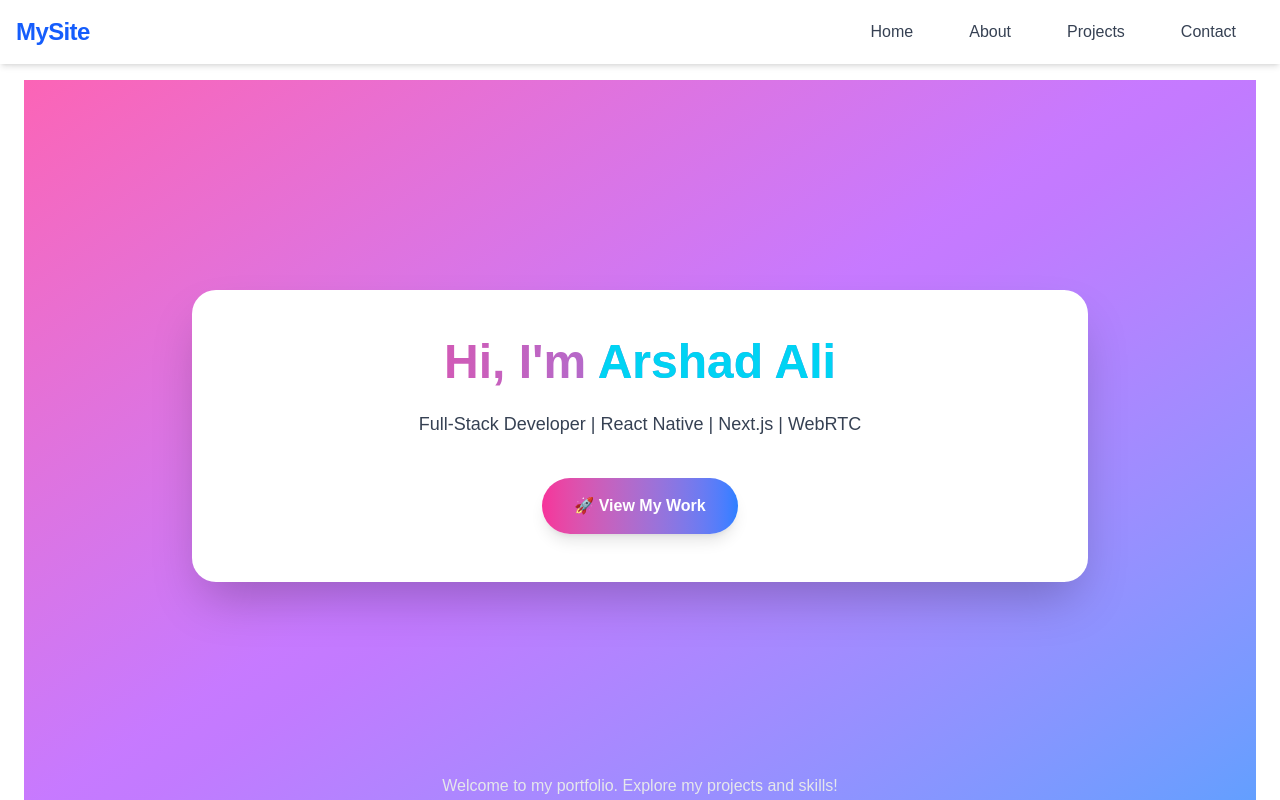
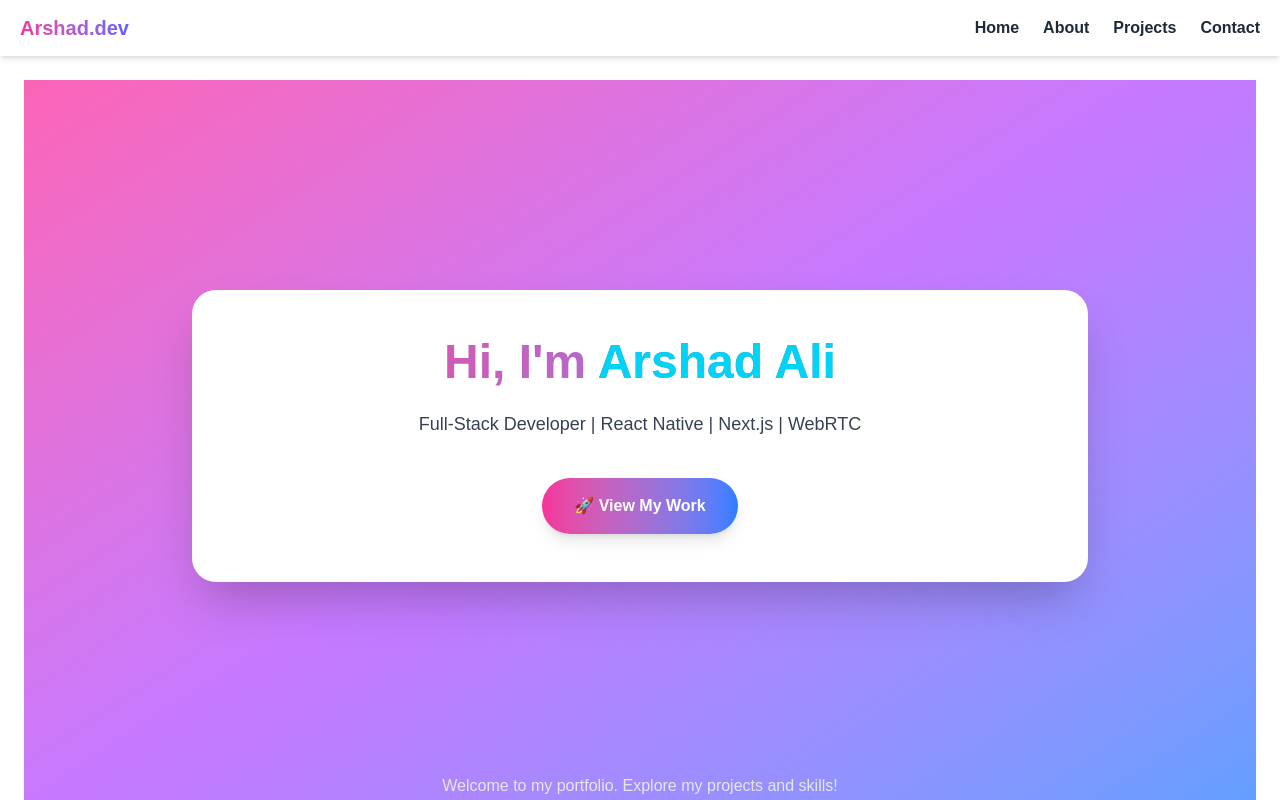
Before and after one commit to Arshad300390/downloader, a Next.js app: page / in a window 1280 px wide. Shown: the top 800 px of the page. Built offline with nearby package versions, Linux system fonts and the light colour scheme.

Commit message:
add resp

```diff
--- a/app/components/Navbar.tsx
+++ b/app/components/Navbar.tsx
@@ -4,60 +4,61 @@ import React, { useState } from "react";
 export default function Navbar() {
   const [open, setOpen] = useState(false);
 
+  const navItems = ["Home", "About", "Projects", "Contact"];
+
   return (
-    <nav className="bg-white shadow-md fixed w-full z-20 top-0 left-0">
-      <div className="max-w-7xl mx-auto px-4 py-3 flex items-center justify-between">
-        {/* Logo/Brand */}
-        <div className="text-2xl font-extrabold text-blue-600 tracking-tight">
-          MySite
+    <nav className="bg-white shadow-md fixed top-0 left-0 w-full z-50">
+      <div className="max-w-7xl mx-auto px-3 sm:px-5">
+        {/* Top Navbar */}
+        <div className="flex items-center justify-between h-14">
+
+          {/* Logo */}
+          <div className="text-xl font-extrabold bg-gradient-to-r from-pink-500 to-indigo-500 bg-clip-text text-transparent truncate">
+            Arshad.dev
           </div>
-        {/* Hamburger Icon */}
+
+          {/* Hamburger */}
           <button
-          className="sm:hidden text-3xl focus:outline-none"
             onClick={() => setOpen(!open)}
-          aria-label="Toggle menu"
+            className="md:hidden text-2xl"
           >
             {open ? "✕" : "☰"}
           </button>
-        {/* Nav Links */}
-        <ul
-          className={`flex flex-col sm:flex-row sm:items-center absolute sm:static left-0 w-full sm:w-auto bg-white sm:bg-transparent transition-all duration-300 ease-in ${
-            open ? "top-16" : "top-[-400px]"
+
+          {/* Desktop Menu */}
+          <ul className="hidden md:flex items-center gap-6">
+            {navItems.map((item) => (
+              <li key={item}>
+                <a
+                  href="#"
+                  className="font-semibold text-gray-800 hover:text-purple-500 transition"
+                >
+                  {item}
+                </a>
+              </li>
+            ))}
+          </ul>
+        </div>
+
+        {/* Mobile Menu */}
+        <div
+          className={`md:hidden overflow-hidden transition-all duration-300 ${
+            open ? "max-h-96 pb-4" : "max-h-0"
           }`}
         >
-          <li className="mx-4 my-2 sm:my-0">
+          <ul className="flex flex-col gap-2 pt-2">
+            {navItems.map((item) => (
+              <li key={item}>
                 <a
                   href="#"
-              className="block px-3 py-2 rounded hover:bg-blue-100 text-gray-700 hover:text-blue-600 transition"
+                  className="block w-full px-3 py-2 rounded-md font-medium text-gray-700 hover:bg-purple-100"
                 >
-              Home
+                  {item}
                 </a>
               </li>
-          <li className="mx-4 my-2 sm:my-0">
-            <a
-              href="#"
-              className="block px-3 py-2 rounded hover:bg-blue-100 text-gray-700 hover:text-blue-600 transition"
-            >
-              About
-            </a>
-          </li>
-          <li className="mx-4 my-2 sm:my-0">
-            <a
-              href="#"
-              className="block px-3 py-2 rounded hover:bg-blue-100 text-gray-700 hover:text-blue-600 transition"
-            >
-              Projects
-            </a>
-          </li>
-          <li className="mx-4 my-2 sm:my-0">
-            <a
-              href="#"
-              className="block px-3 py-2 rounded hover:bg-blue-100 text-gray-700 hover:text-blue-600 transition"
-            >
-              Contact
-            </a>
-          </li>
+            ))}
           </ul>
+        </div>
       </div>
     </nav>
   );
```
Lines whose indentation alone changed are shown as unchanged.
